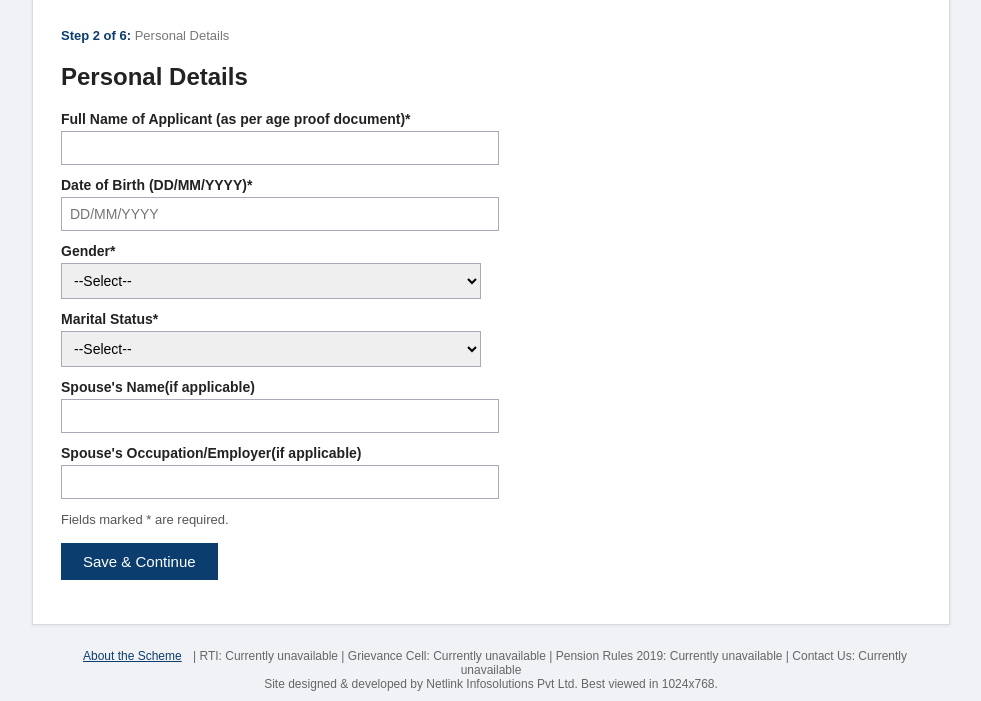
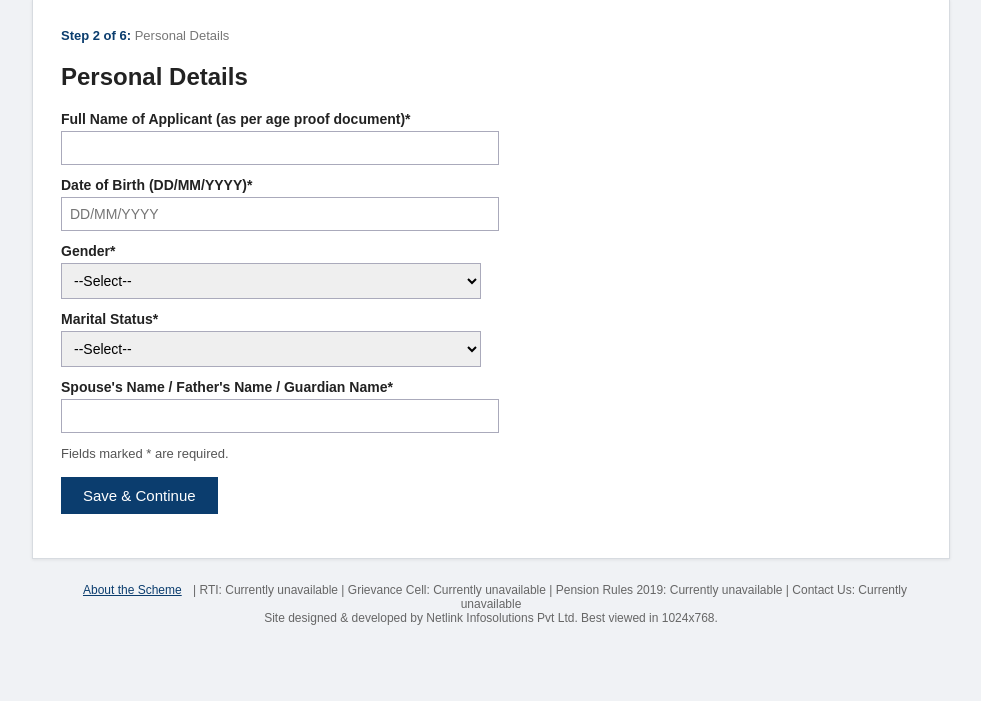
Before and after one commit to codeWith-Ume/sevasetu-handout, a Flask app: page /form/1 in a window 1280 px wide. Shown: the part 99-800 px from the top of the page, without its empty margins (149-1130 px from the left). Run offline with Flask 2, Linux system fonts and the light colour scheme; the visitor is signed in with stand-in values (Sample User, id 1); some libraries are stand-ins or nearby versions.

Commit message:
Update guardian and bank account details

```diff
--- a/app/app.py
+++ b/app/app.py
@@ -351,8 +351,8 @@ def handle_submission():
     pin_code = data.get("pin_code", "").strip()
     gender = data.get("gender", "")
     marital = data.get("marital_status", "")
-    spouse_name = data.get("spouse_name", "")
-    spouse_employer = data.get("spouse_employer", "")
+    guardian_name = data.get("guardian_name", "")
+    account_holder_name = data.get("account_holder_name", "").strip()
     bank_account = data.get("bank_account", "").strip()
     ifsc = data.get("ifsc", "").strip().upper()
     dob_raw = data.get("dob", "").strip()
@@ -362,7 +362,7 @@ def handle_submission():
         return redirect(url_for("form_step", step=1))
 
     if marital == "Widowed":
-        if not spouse_name or not spouse_employer:
+        if not guardian_name:
             flash("Something went wrong. Please try again.")
             return redirect(url_for("form_step", step=1))
 
@@ -402,17 +402,18 @@ def handle_submission():
     cur.execute(
         """INSERT INTO applications
            (application_no, applicant_name, mobile, dob, gender, marital_status,
-           spouse_name, spouse_employer, full_address, village, post_office,
-           block, district, state, pin_code, bank_account, ifsc,
-           doc_path, status, submitted_at)
+           guardian_name, full_address, village, post_office,
+           block, district, state, pin_code, account_holder_name,
+           bank_account, ifsc, doc_path, status, submitted_at)
          VALUES (%s,%s,%s,%s,%s,%s,%s,%s,%s,%s,%s,%s,%s,%s,%s,%s,%s,%s,'PENDING',%s)
          RETURNING id""",
-       (app_no, name, mobile, dob, gender, marital, spouse_name,
-        spouse_employer, full_address, village, post_office, block,
-        district, state, pin_code, bank_account, ifsc, doc_path,
+       (app_no, name, mobile, dob, gender, marital, guardian_name,
+        full_address, village, post_office, block, district, state,
+        pin_code, account_holder_name, bank_account, ifsc, doc_path,
         datetime.now())
-)
+    )
     new_id = cur.fetchone()[0]
+
         # Create a portal account with a random, undisclosed password.
     cur.execute("SELECT count(*) FROM portal_users WHERE mobile = %s", (mobile,))
     if cur.fetchone()[0] == 0:
@@ -554,7 +555,7 @@ def edit_application(app_id):
 
     cur.execute(
         """SELECT applicant_name, dob, gender, marital_status,
-            spouse_name, spouse_employer, full_address, village,
+            guardian_name, account_holder_name, full_address, village,
             post_office, block, district, state, pin_code,
             bank_account, ifsc, status
         FROM applications
@@ -579,8 +580,8 @@ def edit_application(app_id):
         dob_raw = request.form.get("dob", "").strip()
         gender = request.form.get("gender", "")
         marital = request.form.get("marital_status", "")
-        spouse_name = request.form.get("spouse_name", "").strip()
-        spouse_employer = request.form.get("spouse_employer", "").strip()
+        guardian_name = request.form.get("guardian_name", "").strip()
+        account_holder_name = request.form.get("account_holder_name", "").strip()
 
         full_address = request.form.get("full_address", "").strip()
         village = request.form.get("village", "").strip()
@@ -632,7 +633,7 @@ def edit_application(app_id):
             conn.close()
             return redirect(url_for("edit_application", app_id=app_id))
 
-        if marital == "Widowed" and not spouse_name:
+        if marital == "Widowed" and not guardian_name:
             flash("Please enter the spouse's name.")
             cur.close()
             conn.close()
@@ -652,13 +653,13 @@ def edit_application(app_id):
         cur.execute(
             """UPDATE applications
             SET applicant_name = %s, dob = %s, gender = %s,
-              marital_status = %s, spouse_name = %s,
-              spouse_employer = %s, full_address = %s, village = %s,
+              marital_status = %s, guardian_name = %s,
+              account_holder_name = %s, full_address = %s, village = %s,
               post_office = %s, block = %s, district = %s,
               state = %s, pin_code = %s, bank_account = %s, ifsc = %s
             WHERE id = %s AND mobile = %s AND status = 'PENDING'""",
        (
-          name, dob, gender, marital, spouse_name, spouse_employer,
+          name, dob, gender, marital, guardian_name, account_holder_name,
           full_address, village, post_office, block, district, state,
           pin_code, bank_account, ifsc, app_id, mobile
        )
@@ -683,8 +684,8 @@ def edit_application(app_id):
         "dob": row[1].strftime("%d/%m/%Y") if row[1] else "",
         "gender": row[2] or "",
         "marital_status": row[3] or "",
-        "spouse_name": row[4] or "",
-        "spouse_employer": row[5] or "",
+        "guardian_name": row[4] or "",
+        "account_holder_name": row[5] or "",
         "full_address": row[6] or "",
         "village": row[7] or "",
         "post_office": row[8] or "",
--- a/app/schema.sql
+++ b/app/schema.sql
@@ -10,8 +10,7 @@ CREATE TABLE IF NOT EXISTS applications (
     dob             DATE,
     gender          VARCHAR(10),
     marital_status  VARCHAR(20),
-    spouse_name    VARCHAR(100),
-    spouse_employer VARCHAR(100),
+    guardian_name    VARCHAR(100),
     village         VARCHAR(100),
     block           VARCHAR(50),
     full_address    VARCHAR(200),
@@ -19,6 +18,7 @@ CREATE TABLE IF NOT EXISTS applications (
     district        VARCHAR(100),
     state           VARCHAR(100),
     pin_code        VARCHAR(10),
+    account_holder_name  VARCHAR(100),
     bank_account    VARCHAR(30),
     ifsc            VARCHAR(15),
     doc_path        VARCHAR(200),
--- a/app/templates/form_step1.html
+++ b/app/templates/form_step1.html
@@ -21,10 +21,8 @@
     <option {% if data.get('marital_status')=='Unmarried' %}selected{% endif %}>Unmarried</option>
     <option {% if data.get('marital_status')=='Widowed' %}selected{% endif %}>Widowed</option>
   </select>
-  <label>Spouse's Name(if applicable)</label>
-  <input type="text" name="spouse_name" value="{{ data.get('spouse_name','') }}">
-  <label>Spouse's Occupation/Employer(if applicable)</label>
-  <input type="text" name="spouse_employer" value="{{ data.get('spouse_employer','') }}">
+  <label>Spouse's Name / Father's Name / Guardian Name*</label>
+  <input type="text" name="guardian_name" value="{{ data.get('guardian_name','') }}">
   <p class="note">Fields marked * are required.</p>
   <p><button class="btn" type="submit">Save &amp; Continue</button></p>
 </form>
--- a/app/templates/form_step3.html
+++ b/app/templates/form_step3.html
@@ -3,6 +3,8 @@
 <div class="steps"><b>Step 4 of 6:</b> Bank Details</div>
 <h2>Bank Details for Pension Disbursement</h2>
 <form method="post">
+  <label>Account Holder's Name*</label>
+  <input type="text" name="account_holder_name" value="{{ data.get('account_holder_name','') }}" required>
   <label>Bank Account Number*</label>
   <input type="text" name="bank_account" value="{{ data.get('bank_account','') }}">
   <label>IFSC Code*</label>
```
Also changed, not shown: app/templates/edit_application.html (+16 -16 lines), tests/test_edit_application.py (+3 -3 lines).
